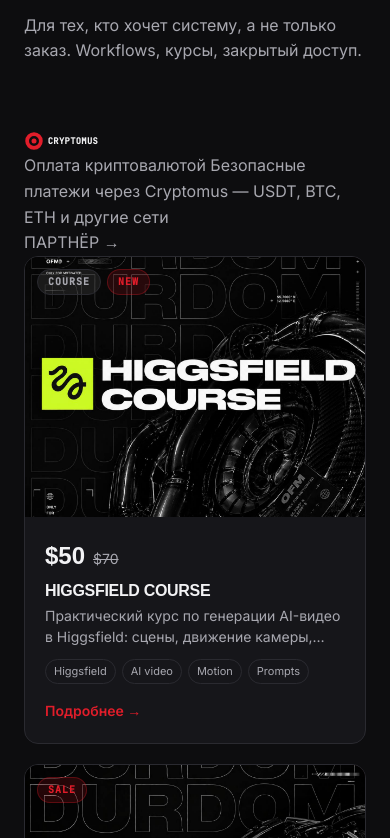
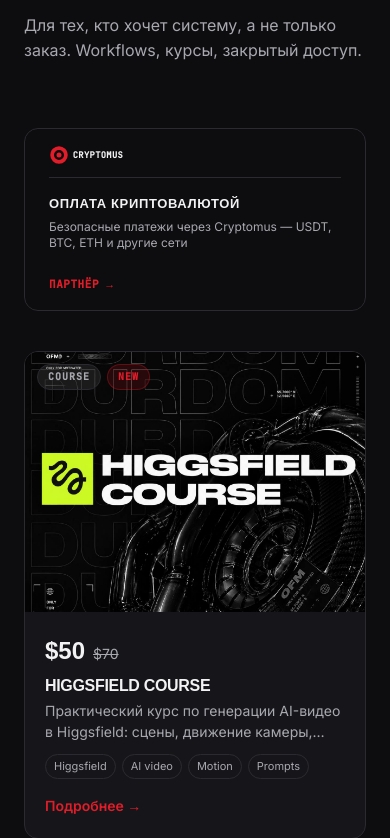
Before and after one commit to PravakaQA/Durdom_AI_Studio, a website: page arsenal.html in a window 390 px wide. Shown: the part 3406-4244 px from the top of the page. Drawn offline with nearby package versions, Linux system fonts and the light colour scheme; a web font is replaced by a local one.

Commit message:
Update styles.css

```diff
--- a/styles.css
+++ b/styles.css
@@ -937,10 +937,121 @@
   .problem-solution { grid-template-columns: 1fr; gap: 32px; }
 }
 
+/* === 41. PAYMENT PARTNER BANNER === */
+.payment-partner {
+  display: flex;
+  align-items: center;
+  gap: 20px;
+  background: var(--card);
+  border: 1px solid var(--line);
+  border-radius: 14px;
+  padding: 16px 24px;
+  text-decoration: none;
+  transition: all 0.4s var(--ease);
+  cursor: pointer;
+  width: fit-content;
+}
+
+.payment-partner:hover {
+  border-color: var(--red);
+  transform: translateY(-3px);
+  box-shadow: 0 0 20px var(--red-glow);
+}
+
+.payment-partner__logo {
+  display: flex;
+  align-items: center;
+  flex-shrink: 0;
+  border-right: 1px solid var(--line);
+  padding-right: 20px;
+}
+
+.payment-partner__info {
+  display: flex;
+  flex-direction: column;
+  gap: 4px;
+  flex: 1;
+}
+
+.payment-partner__title {
+  font-family: var(--font-display);
+  font-size: 13px;
+  font-weight: 700;
+  color: var(--ink);
+  text-transform: uppercase;
+  letter-spacing: 0.05em;
+}
+
+.payment-partner__subtitle {
+  font-size: 12px;
+  color: var(--muted);
+  line-height: 1.4;
+}
+
+.payment-partner__badge {
+  font-family: var(--font-mono);
+  font-size: 11px;
+  font-weight: 700;
+  color: var(--red);
+  letter-spacing: 0.05em;
+  text-transform: uppercase;
+  flex-shrink: 0;
+  margin-left: auto;
+  white-space: nowrap;
+}
+
+.payment-partner__badge span {
+  display: inline-block;
+  transition: transform 0.3s var(--ease);
+}
+
+.payment-partner:hover .payment-partner__badge span {
+  transform: translateX(4px);
+}
+
+.payment-partner--full {
+  width: 100%;
+  margin-bottom: 40px;
+}
+
+/* === 42. TRUST BADGE === */
+.trust-badge {
+  display: flex;
+  align-items: center;
+  justify-content: center;
+  gap: 6px;
+  margin-top: 16px;
+  font-family: var(--font-mono);
+  font-size: 11px;
+  color: var(--muted);
+}
+
+.trust-badge svg {
+  height: 14px;
+  width: auto;
+}
+
 @media (max-width: 768px) {
   .drive-cards-grid { grid-template-columns: 1fr; }
   .problem-solution { grid-template-columns: 1fr; gap: 24px; }
   .pricing-variant__head { flex-direction: column; gap: 4px; }
   .pricing-variant__price { font-size: 16px; }
   .svc-card-price { font-size: 13px; }
+  .payment-partner {
+    flex-direction: column;
+    align-items: flex-start;
+    gap: 16px;
+    width: 100%;
+  }
+  .payment-partner__logo {
+    border-right: none;
+    border-bottom: 1px solid var(--line);
+    padding-right: 0;
+    padding-bottom: 12px;
+    width: 100%;
+  }
+  .payment-partner__badge {
+    margin-left: 0;
+    margin-top: 8px;
+  }
 }
```
